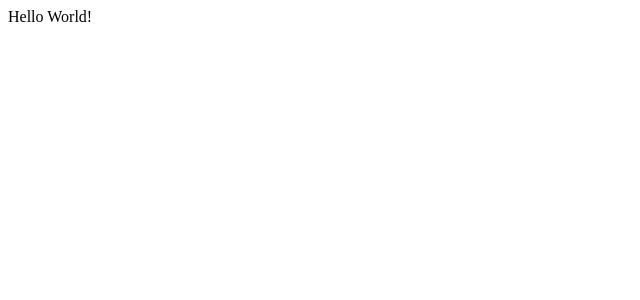
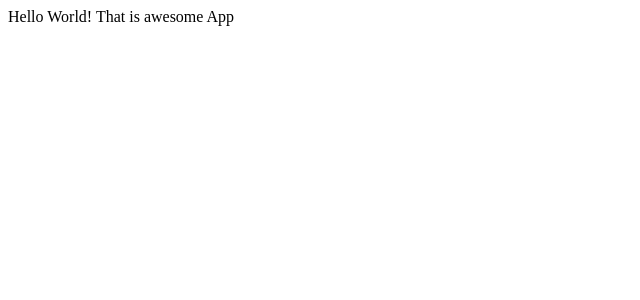
Before and after one commit to Vokoloven/abz-agency-test-app, a React (Create React App) app: page / in a window 1280 px wide. Shown: the top 300 px of the page, without its empty margins (0-640 px from the left). Built offline with nearby package versions, Linux system fonts and the light colour scheme.

Commit message:
Add workflow.yml

```diff
--- a/src/App.js
+++ b/src/App.js
@@ -1,3 +1,3 @@
 export const App = () => {
-    return <div>Hello World!</div>
+    return <div>Hello World! That is awesome App</div>
 }
```
